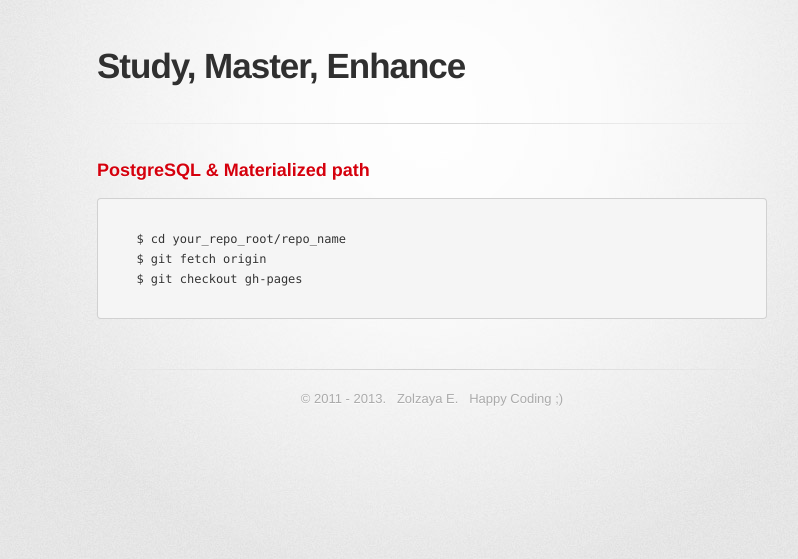
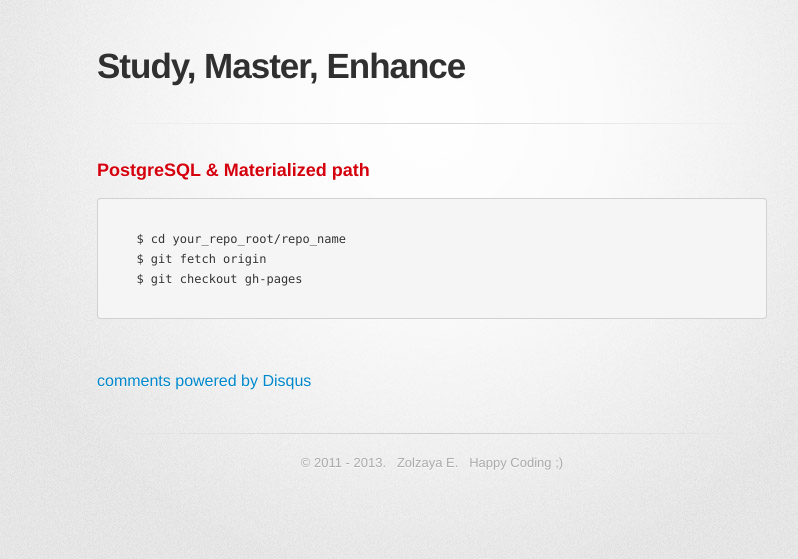
Before and after one commit to zolzaya/zolzaya.github.com, a Jekyll site: the page built from _posts/2013-07-01-postgresql-and-materialized-path.md, in a window 1280 px wide. Shown: the top 559 px of the page, without its empty margins (208-1006 px from the left). Built offline with Jekyll 4.4.1, drawn with Linux system fonts in a browser that asks for light colours; some web fonts are replaced; comment, search, counter and statistics services are not loaded.

Commit message:
adding disqus to blog post

```diff
--- a/_layouts/post.html
+++ b/_layouts/post.html
@@ -1,8 +1,23 @@
 ---
 layout: default
 ---
+
 
 <article>
   <h3>{{ page.title }}</h3>
   {{ content }}
 </article>
+
+<div id="disqus_thread"></div>
+<script type="text/javascript">
+  var disqus_shortname = 'zolzayablog';
+  var disqus_url = 'http://zolzaya.github.io{{ page.url }}';
+  var disqus_title = '{{ page.title }}';
+  (function() {
+    var dsq = document.createElement('script'); dsq.type = 'text/javascript'; dsq.async = true;
+    dsq.src = '//' + disqus_shortname + '.disqus.com/embed.js';
+    (document.getElementsByTagName('head')[0] || document.getElementsByTagName('body')[0]).appendChild(dsq);
+  })();
+</script>
+<noscript>Please enable JavaScript to view the <a href="http://disqus.com/?ref_noscript">comments powered by Disqus.</a></noscript>
+<a href="http://disqus.com" class="dsq-brlink">comments powered by <span class="logo-disqus">Disqus</span></a>
--- a/assets/style.scss
+++ b/assets/style.scss
@@ -53,6 +53,9 @@
     }
 
     article {
+      margin: {
+        bottom: 50px;
+      }
       h3 {
         color: #d5000d;
         display: block;
--- a/css/style.css
+++ b/css/style.css
@@ -37,6 +37,8 @@
         font-size: 35px;
         color: #303030;
         line-height: 1.2; }
+    #container .inner article {
+      margin-bottom: 50px; }
       #container .inner article h3 {
         color: #d5000d;
         display: block;
```
Lines whose indentation alone changed are shown as unchanged.
